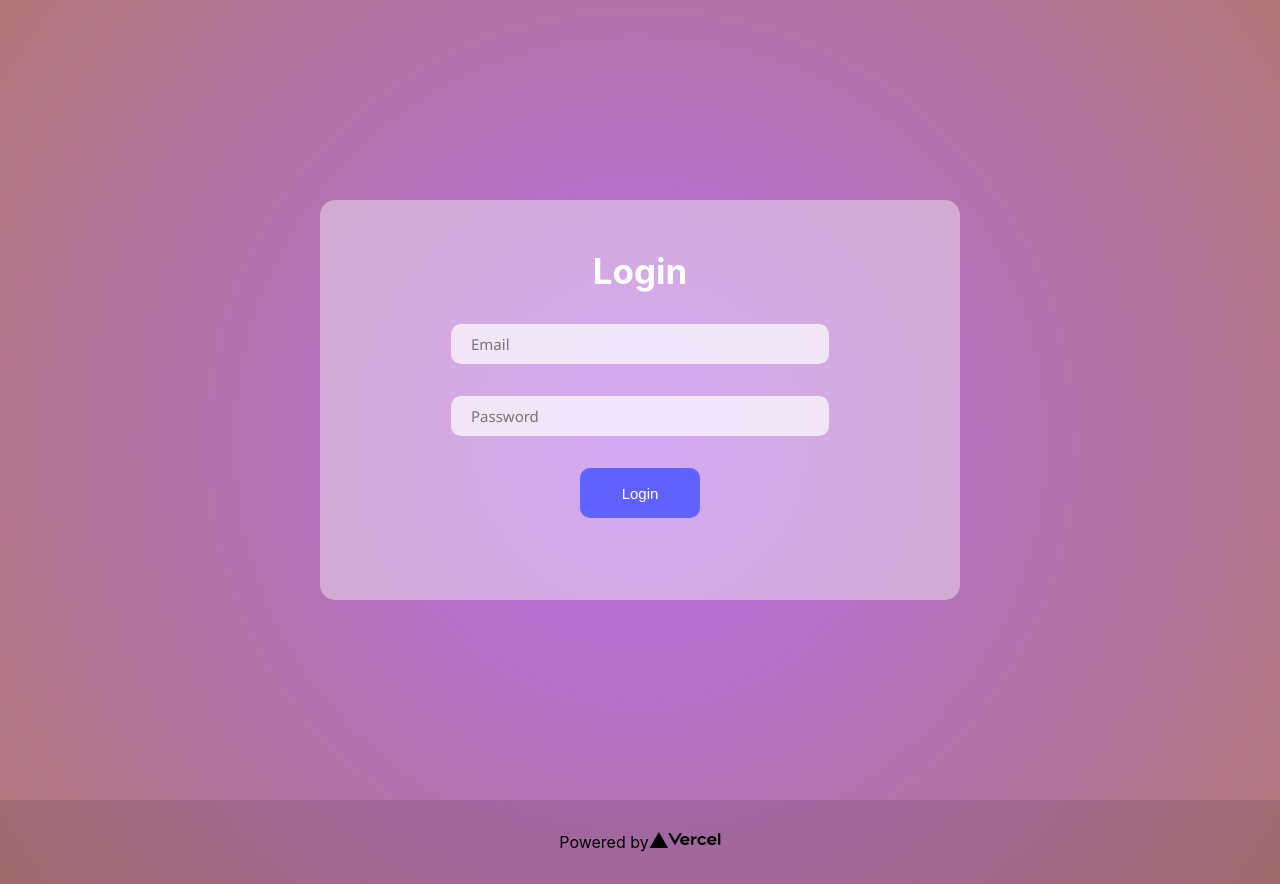
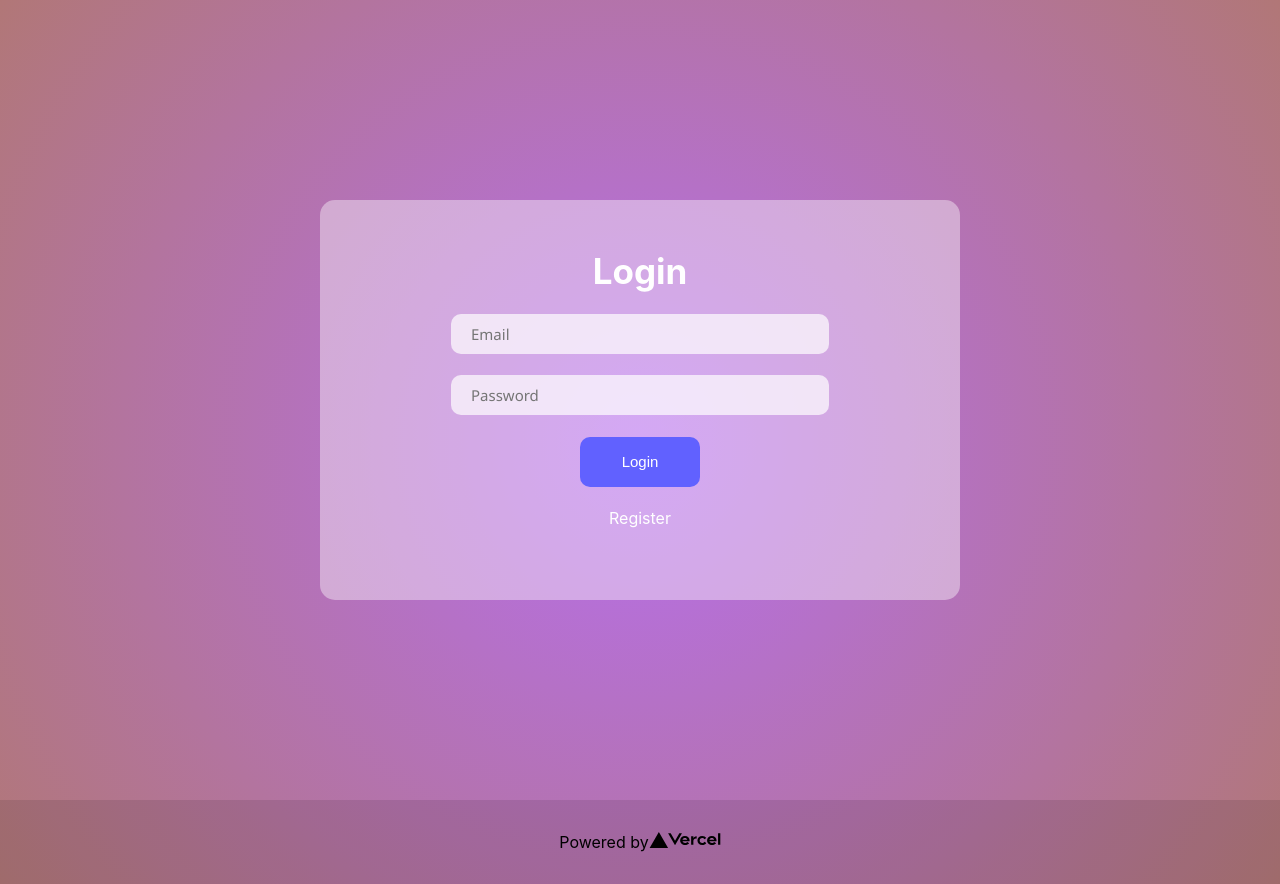
Before and after one commit to ilham-sptr/garudahacks-2022-fe, a Next.js app: page /login in a window 1280 px wide. Built offline with nearby package versions, Linux system fonts and the light colour scheme.

Commit message:
Update login.jsx
update login

```diff
--- a/pages/login.jsx
+++ b/pages/login.jsx
@@ -40,6 +40,7 @@ export default function Login() {
 						className={styles.logininput}
 					/>
 					<button type="submit" className={styles.loginButton}>Login</button>
+					<a href="./register" className="btn btn-link">Register</a>
 				</form>
 			</div>
 		</main>
```
